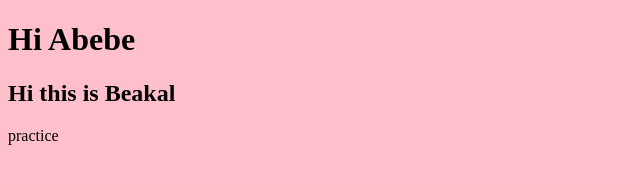
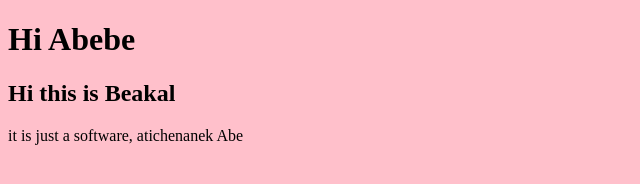
Before and after one commit to evangadi/abebe, a plain HTML site: page index.html in a window 1280 px wide. Shown: the whole page, without its empty margins (0-640 px from the left). Drawn offline with Linux system fonts and the light colour scheme.

Commit message:
Update index.html

```diff
--- a/index.html
+++ b/index.html
@@ -12,7 +12,8 @@
 <body>
   <h1>Hi Abebe</h1>
   <h2>Hi this is Beakal</h2>
-  <p> practice </p>
+  <p> it is just a software, atichenanek Abe </p>
+
 
 </body>
 
```
